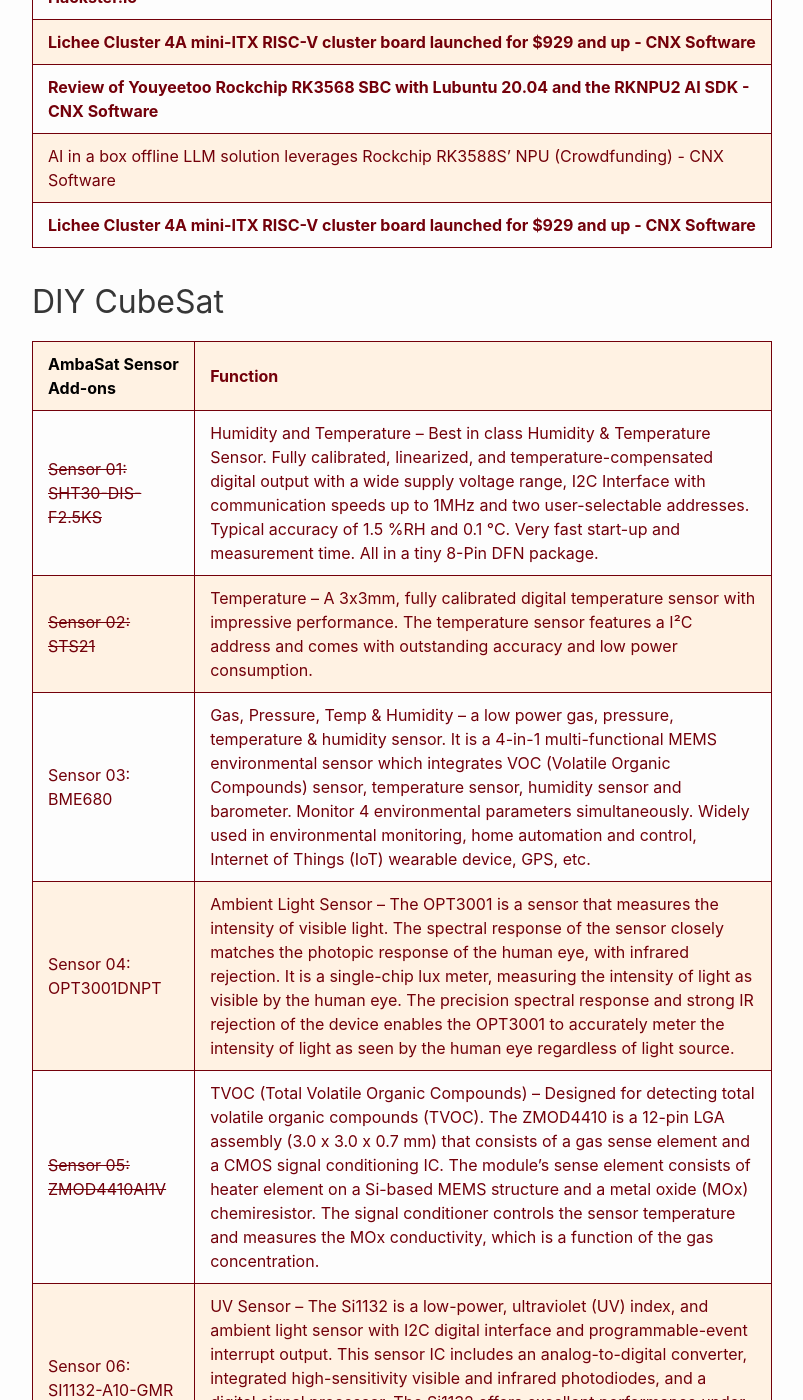
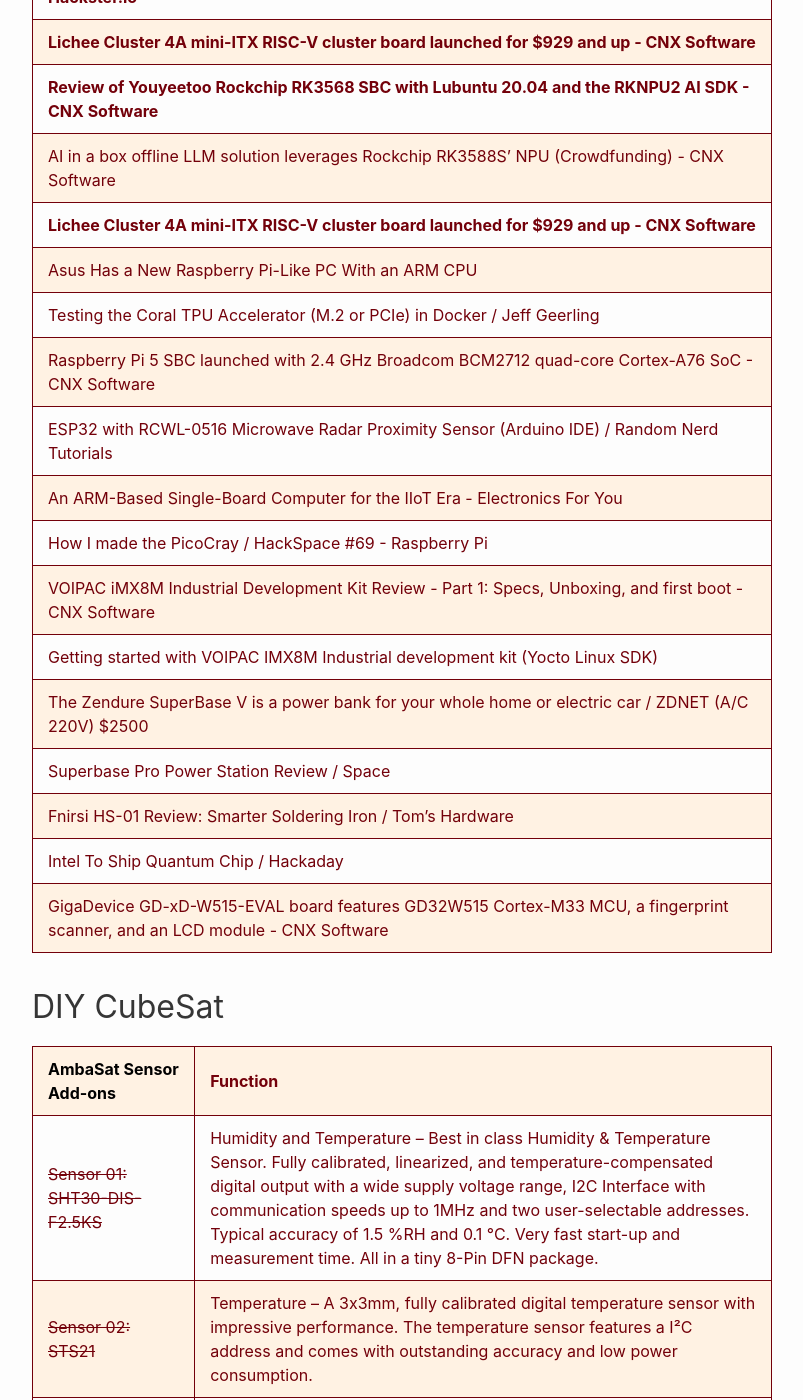
Before and after one commit to RalphHightower/RalphHightower, a Jekyll site: the page built from HardwareLinks.md, in a window 1280 px wide and 1400 px high, scrolled down 29144 px. Shown: the whole window, without its empty margins (238-1041 px from the left). Built offline with Jekyll 4.4.1, drawn with Linux system fonts in a browser that asks for light colours; our own code applies the rules of GitHub Pages for plain Markdown files.

Commit message:
[docs](doc): HardwareLinks (extended description)
- HardwareLinks
   - Articles
      - | [Asus Has a New Raspberry Pi-Like PC With an ARM CPU](https://www.howtogeek.com/asus-has-a-new-raspberry-pi-like-pc-with-an-arm-cpu/ ) |
      - | [Testing the Coral TPU Accelerator (M.2 or PCIe) in Docker / Jeff Geerling](https://www.jeffgeerling.com/blog/2023/testing-coral-tpu-accelerator-m2-or-pcie-docker ) |
      - | [Raspberry Pi 5 SBC launched with 2.4 GHz Broadcom BCM2712 quad-core Cortex-A76 SoC - CNX Software](https://www.cnx-software.com/2023/09/28/raspberry-pi-5-sbc-broadcom-bcm2712-quad-core-cortex-a76-soc/ ) |
      - | [ESP32 with RCWL-0516 Microwave Radar Proximity Sensor (Arduino IDE) / Random Nerd Tutorials](https://randomnerdtutorials.com/esp32-rcwl-0516-arduino/ ) |
      - | [An ARM-Based Single-Board Computer for the IIoT Era - Electronics For You](https://www.electronicsforu.com/news/an-arm-based-single-board-computer-for-the-iiot-era ) |
      - | [How I made the PicoCray / HackSpace #69 - Raspberry Pi](https://www.raspberrypi.com/news/how-i-made-the-picocray-hackspace-69/ ) |
      - | [VOIPAC iMX8M Industrial Development Kit Review - Part 1: Specs, Unboxing, and first boot - CNX Software](https://www.cnx-software.com/2023/07/11/voipac-imx8m-industrial-development-kit-review-part-1-specs-unboxing-and-first-boot/ ) |
      - | [Getting started with VOIPAC IMX8M Industrial development kit (Yocto Linux SDK)](https://www.cnx-software.com/2023/08/22/getting-started-with-voipac-imx8m-industrial-development-kit-yocto-linux-sdk/ ) |
      - | [The Zendure SuperBase V is a power bank for your whole home or electric car / ZDNET](https://www.zdnet.com/article/the-zendure-superbase-v-is-a-power-bank-for-your-whole-home-or-electric-car/ ) (A/C 220V) $2500 |
      - | [Superbase Pro Power Station Review / Space](https://www.space.com/zendure-super-base-pro-power-station-review ) |.| [Fnirsi HS-01 Review: Smarter Soldering Iron / Tom's Hardware](https://www.tomshardware.com/reviews/fnirsi-hs-01 ) |
      - | [Intel To Ship Quantum Chip / Hackaday](https://hackaday.com/2023/06/17/intel-to-ship-quantum-chip/#comment-6653792 ) |
      - | [GigaDevice GD-xD-W515-EVAL board features GD32W515 Cortex-M33 MCU, a fingerprint scanner, and an LCD module - CNX Software](https://www.cnx-software.com/2023/10/09/gigadevice-gd-xd-w515-eval-board-features-gd32w515-cortex-m33-mcu-a-fingerprint-scanner-and-an-lcd-module/ ) |

```diff
--- a/HardwareLinks.md
+++ b/HardwareLinks.md
@@ -507,6 +507,20 @@
 | **[Review of Youyeetoo Rockchip RK3568 SBC with Lubuntu 20.04 and the RKNPU2 AI SDK - CNX Software](https://www.cnx-software.com/2023/09/21/review-rockchip-rk3568-sbc-lubuntu-20-04-rknpu2-ai-sdk/ )** |
 | [AI in a box offline LLM solution leverages Rockchip RK3588S' NPU (Crowdfunding) - CNX Software](https://www.cnx-software.com/2023/09/21/ai-in-a-box-offline-llm-solution-rockchip-rk3588s-npu/ ) |
 | **[Lichee Cluster 4A mini-ITX RISC-V cluster board launched for $929 and up - CNX Software](https://www.cnx-software.com/2023/09/19/lichee-cluster-4a-mini-itx-risc-v-cluster-board/ )** |
+| [Asus Has a New Raspberry Pi-Like PC With an ARM CPU](https://www.howtogeek.com/asus-has-a-new-raspberry-pi-like-pc-with-an-arm-cpu/ ) |
+| [Testing the Coral TPU Accelerator (M.2 or PCIe) in Docker / Jeff Geerling](https://www.jeffgeerling.com/blog/2023/testing-coral-tpu-accelerator-m2-or-pcie-docker ) |
+| [Raspberry Pi 5 SBC launched with 2.4 GHz Broadcom BCM2712 quad-core Cortex-A76 SoC - CNX Software](https://www.cnx-software.com/2023/09/28/raspberry-pi-5-sbc-broadcom-bcm2712-quad-core-cortex-a76-soc/ ) |
+| [ESP32 with RCWL-0516 Microwave Radar Proximity Sensor (Arduino IDE) / Random Nerd Tutorials](https://randomnerdtutorials.com/esp32-rcwl-0516-arduino/ ) |
+| [An ARM-Based Single-Board Computer for the IIoT Era - Electronics For You](https://www.electronicsforu.com/news/an-arm-based-single-board-computer-for-the-iiot-era ) |
+| [How I made the PicoCray / HackSpace #69 - Raspberry Pi](https://www.raspberrypi.com/news/how-i-made-the-picocray-hackspace-69/ ) |
+| [VOIPAC iMX8M Industrial Development Kit Review - Part 1: Specs, Unboxing, and first boot - CNX Software](https://www.cnx-software.com/2023/07/11/voipac-imx8m-industrial-development-kit-review-part-1-specs-unboxing-and-first-boot/ ) |
+| [Getting started with VOIPAC IMX8M Industrial development kit (Yocto Linux SDK)](https://www.cnx-software.com/2023/08/22/getting-started-with-voipac-imx8m-industrial-development-kit-yocto-linux-sdk/ ) |
+| [The Zendure SuperBase V is a power bank for your whole home or electric car / ZDNET](https://www.zdnet.com/article/the-zendure-superbase-v-is-a-power-bank-for-your-whole-home-or-electric-car/ ) (A/C 220V) $2500 |
+| [Superbase Pro Power Station Review / Space](https://www.space.com/zendure-super-base-pro-power-station-review ) |
+| [Fnirsi HS-01 Review: Smarter Soldering Iron / Tom's Hardware](https://www.tomshardware.com/reviews/fnirsi-hs-01 ) |
+| [Intel To Ship Quantum Chip / Hackaday](https://hackaday.com/2023/06/17/intel-to-ship-quantum-chip/#comment-6653792 ) |
+| [GigaDevice GD-xD-W515-EVAL board features GD32W515 Cortex-M33 MCU, a fingerprint scanner, and an LCD module - CNX Software](https://www.cnx-software.com/2023/10/09/gigadevice-gd-xd-w515-eval-board-features-gd32w515-cortex-m33-mcu-a-fingerprint-scanner-and-an-lcd-module/ ) |
+
 
 [^21]: • 1.5GHz quad-core 64-bit ARM Cortex-A72 CPU (Roughly 3× performance)<br />• 1GB, 2GB, or 4GB of LPDDR4 SDRAM<br />• Full-throughput Gigabit Ethernet<br />• Dual-band 802.11ac wireless networking<br />• Bluetooth 5.0<br />• Two USB 3.0 and two USB 2.0 ports<br />• Dual monitor support, at resolutions up to 4K<br />• VideoCore VI graphics, supporting OpenGL ES 3.x<br />• 4Kp60 hardware decode of HEVC video<br />Complete compatibility with earlier Raspberry Pi products
 
```
